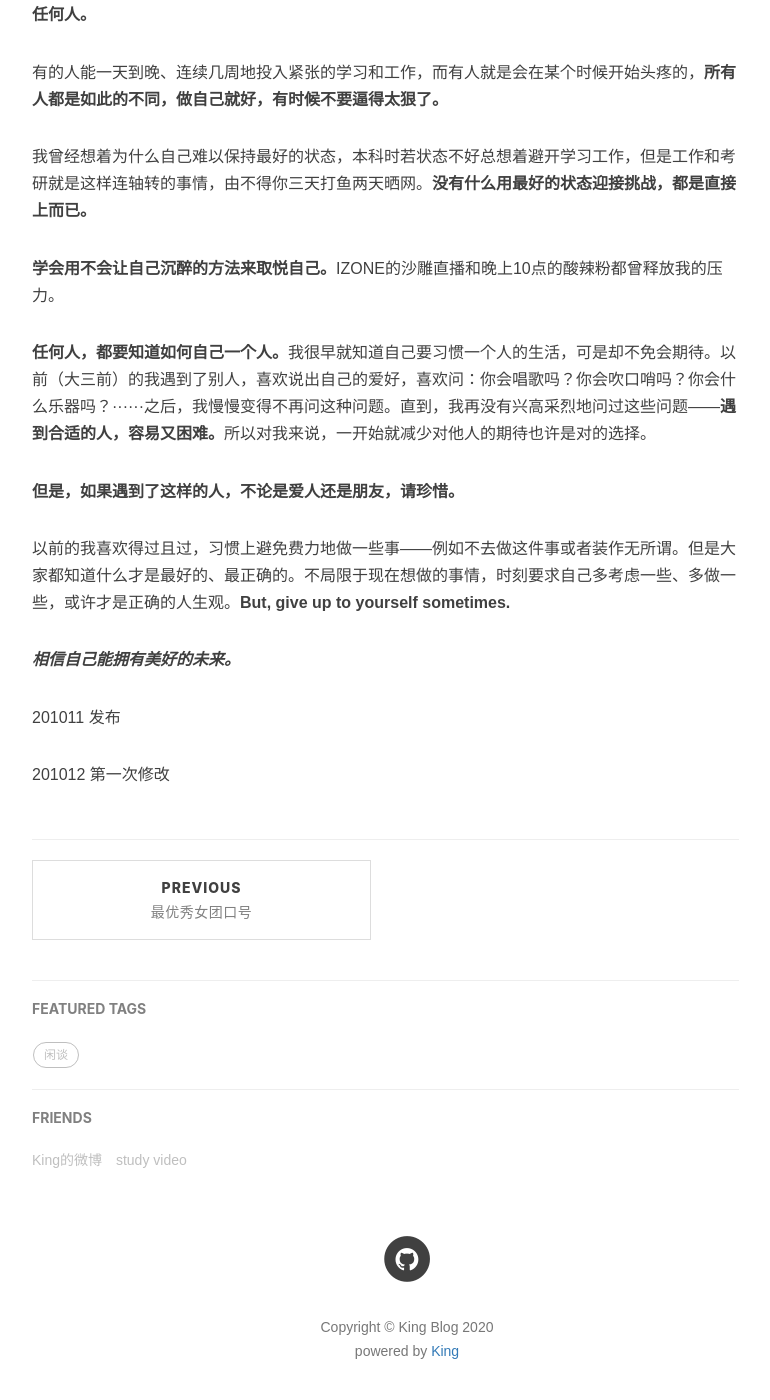
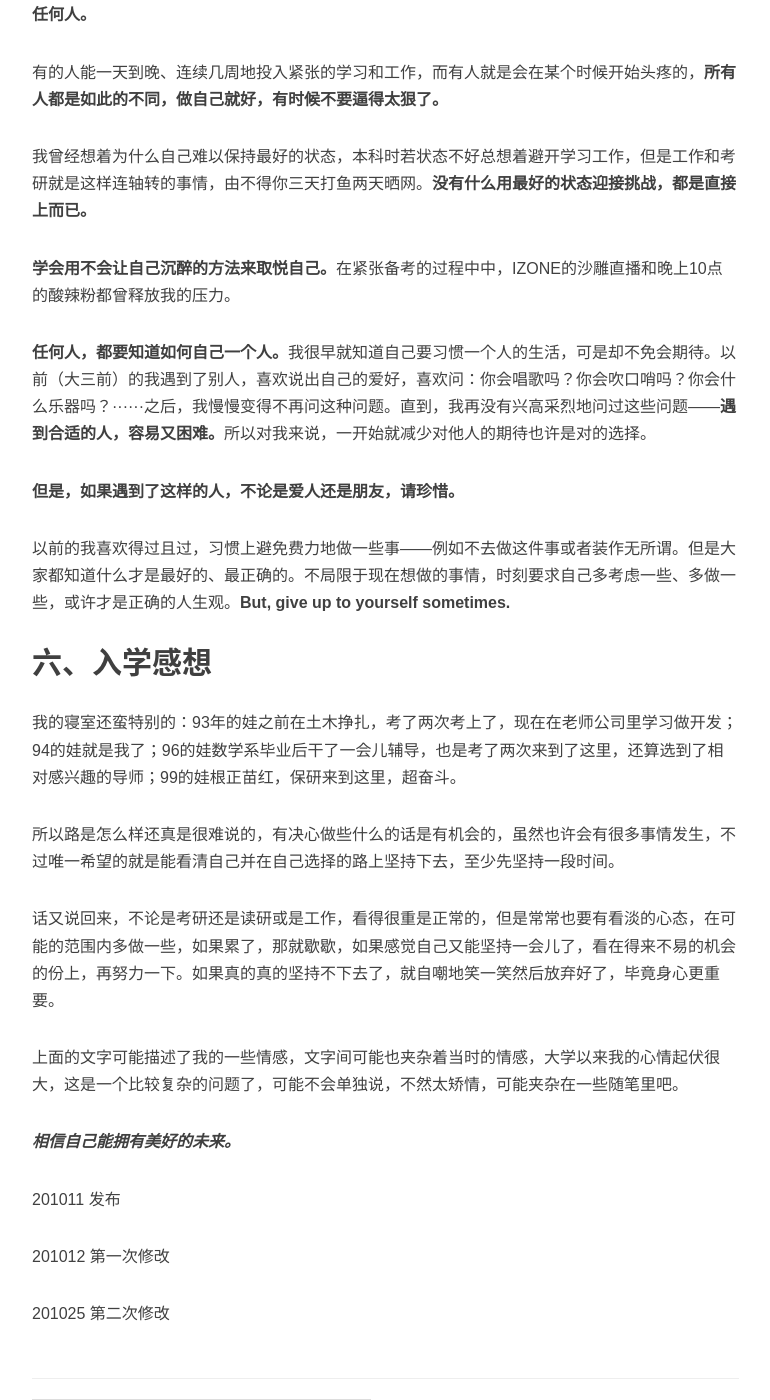
Before and after one commit to charlekinghy/charlekinghy.github.io, a Jekyll site: the page built from _posts/2020-10-12-闲谈 - Chapter one 的末尾——浙大计算机考研.markdown, in a window 1280 px wide and 1400 px high, scrolled down 4908 px. Shown: the whole window, without its empty margins (233-1003 px from the left). Built offline with Jekyll 4.4.1, drawn with Linux system fonts in a browser that asks for light colours; nearby versions of some CDN libraries; comment, search, counter and statistics services are not loaded; some of the changed text lies outside the part shown.

Commit message:
第二次修改

```diff
--- a/_posts/2020-10-12-闲谈 - Chapter one 的末尾——浙大计算机考研.markdown
+++ b/_posts/2020-10-12-闲谈 - Chapter one 的末尾——浙大计算机考研.markdown
@@ -110,13 +110,25 @@ tags:
 
 我曾经想着为什么自己难以保持最好的状态，本科时若状态不好总想着避开学习工作，但是工作和考研就是这样连轴转的事情，由不得你三天打鱼两天晒网。**没有什么用最好的状态迎接挑战，都是直接上而已。**
 
-**学会用不会让自己沉醉的方法来取悦自己。**IZONE的沙雕直播和晚上10点的酸辣粉都曾释放我的压力。
+**学会用不会让自己沉醉的方法来取悦自己。**在紧张备考的过程中中，IZONE的沙雕直播和晚上10点的酸辣粉都曾释放我的压力。
 
 **任何人，都要知道如何自己一个人。**我很早就知道自己要习惯一个人的生活，可是却不免会期待。以前（大三前）的我遇到了别人，喜欢说出自己的爱好，喜欢问：你会唱歌吗？你会吹口哨吗？你会什么乐器吗？······之后，我慢慢变得不再问这种问题。直到，我再没有兴高采烈地问过这些问题——**遇到合适的人，容易又困难。**所以对我来说，一开始就减少对他人的期待也许是对的选择。
 
 **但是，如果遇到了这样的人，不论是爱人还是朋友，请珍惜。**
 
 以前的我喜欢得过且过，习惯上避免费力地做一些事——例如不去做这件事或者装作无所谓。但是大家都知道什么才是最好的、最正确的。不局限于现在想做的事情，时刻要求自己多考虑一些、多做一些，或许才是正确的人生观。**But, give up to yourself sometimes.**
+
+
+
+<h2>六、入学感想</h2>
+
+我的寝室还蛮特别的：93年的娃之前在土木挣扎，考了两次考上了，现在在老师公司里学习做开发；94的娃就是我了；96的娃数学系毕业后干了一会儿辅导，也是考了两次来到了这里，还算选到了相对感兴趣的导师；99的娃根正苗红，保研来到这里，超奋斗。
+
+所以路是怎么样还真是很难说的，有决心做些什么的话是有机会的，虽然也许会有很多事情发生，不过唯一希望的就是能看清自己并在自己选择的路上坚持下去，至少先坚持一段时间。
+
+话又说回来，不论是考研还是读研或是工作，看得很重是正常的，但是常常也要有看淡的心态，在可能的范围内多做一些，如果累了，那就歇歇，如果感觉自己又能坚持一会儿了，看在得来不易的机会的份上，再努力一下。如果真的真的坚持不下去了，就自嘲地笑一笑然后放弃好了，毕竟身心更重要。
+
+上面的文字可能描述了我的一些情感，文字间可能也夹杂着当时的情感，大学以来我的心情起伏很大，这是一个比较复杂的问题了，可能不会单独说，不然太矫情，可能夹杂在一些随笔里吧。
 
 
 
@@ -127,3 +139,5 @@ tags:
 201011 发布
 
 201012 第一次修改
+
+201025 第二次修改
```
Also changed, not shown: other parts of _posts/2020-10-12-闲谈 - Chapter one 的末尾——浙大计算机考研.markdown (+1 -1 lines).
